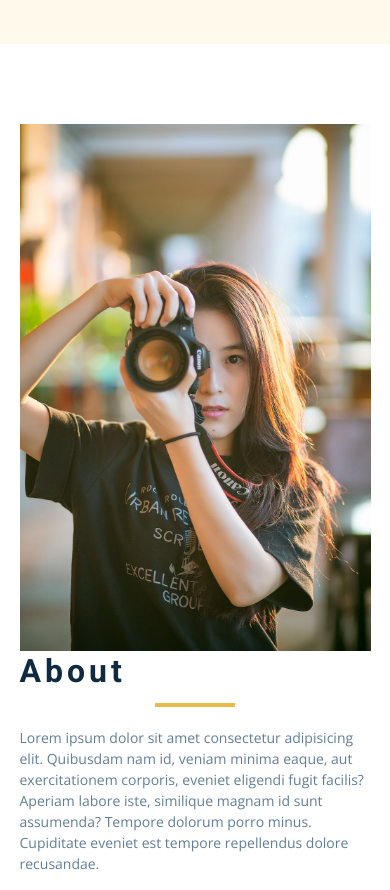
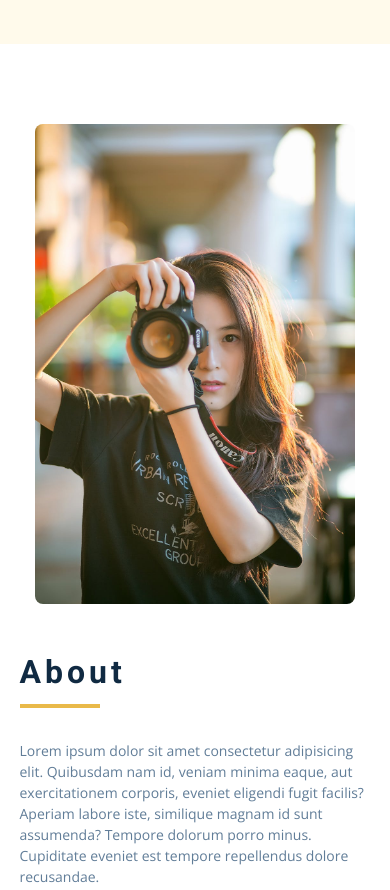
Before and after one commit to NSGuliyev/My-Responsive-Portfolio, a plain HTML site: page index.html in a window 390 px wide. Shown: the part 800-1690 px from the top of the page. Drawn offline with nearby package versions, Linux system fonts and the light colour scheme.

Commit message:
About CSS - Small Screen

```diff
--- a/css/styles.css
+++ b/css/styles.css
@@ -172,6 +172,11 @@ p {
   background: var(--clr-primary-5);
   margin-left: auto;
   margin-right: auto;
+}
+
+.section-title {
+margin-bottom: 4rem;
+text-align: center;
 }
 
 /*
@@ -382,14 +387,6 @@ Hero
     grid-template-columns: 1fr 1fr;
   }
 
-  .hero-photo {
-    max-width: 25rem;
-    max-height: 30rem;
-    object-fit: cover;
-    border-radius: var(--radius);
-    position: relative;
-  }
-
   .hero-img::before {
     content: "";
     position: absolute;
@@ -399,8 +396,15 @@ Hero
     top: 2rem;
     right: -2rem;
     border-radius: var(--radius);
+  }
+}
 
-  }
+.hero-photo {
+  max-width: 25rem;
+  max-height: 30rem;
+  object-fit: cover;
+  border-radius: var(--radius);
+  position: relative;
 }
 /*
 ===============
@@ -408,7 +412,23 @@ About
 ===============
 */
 /* section title added to globals */
+.about-title {
+  text-align: left;
+  margin-bottom: 2rem;
+}
 
+.about-title .underline {
+  margin-left: 0;
+}
+
+.about-center {
+  display: grid;
+  gap: 3rem 2rem;
+}
+
+.about-img {
+  justify-self: center;
+}
 /*
 ===============
 Services
```
